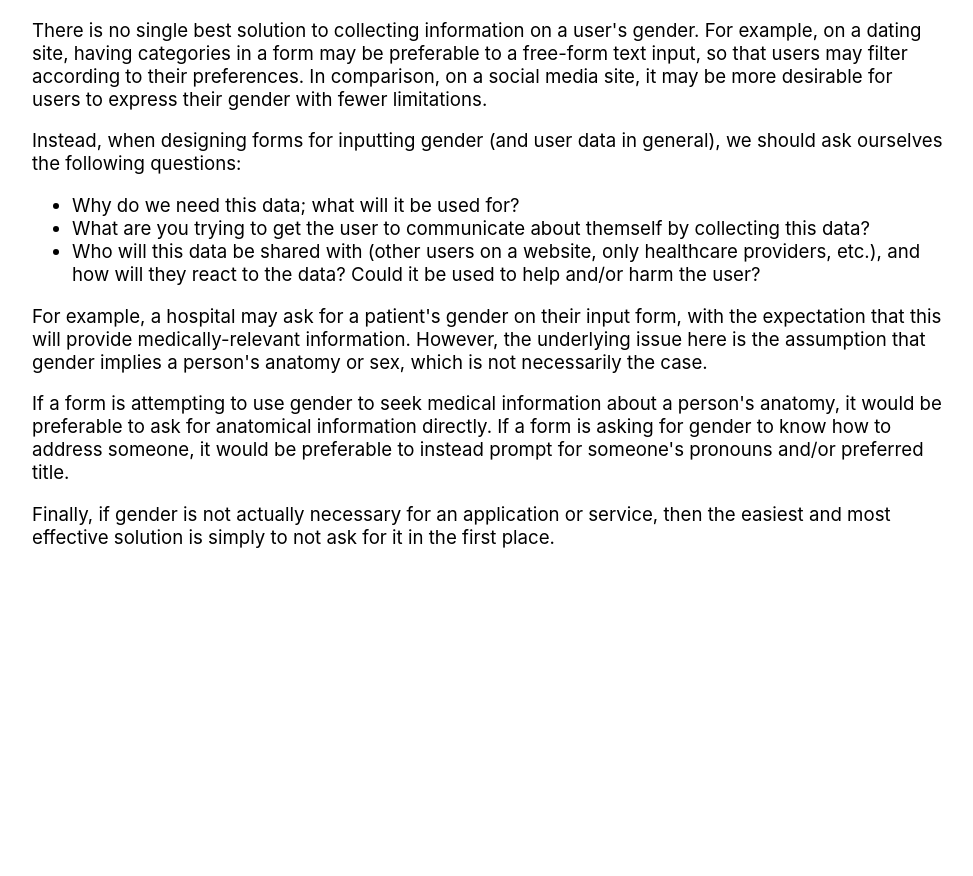
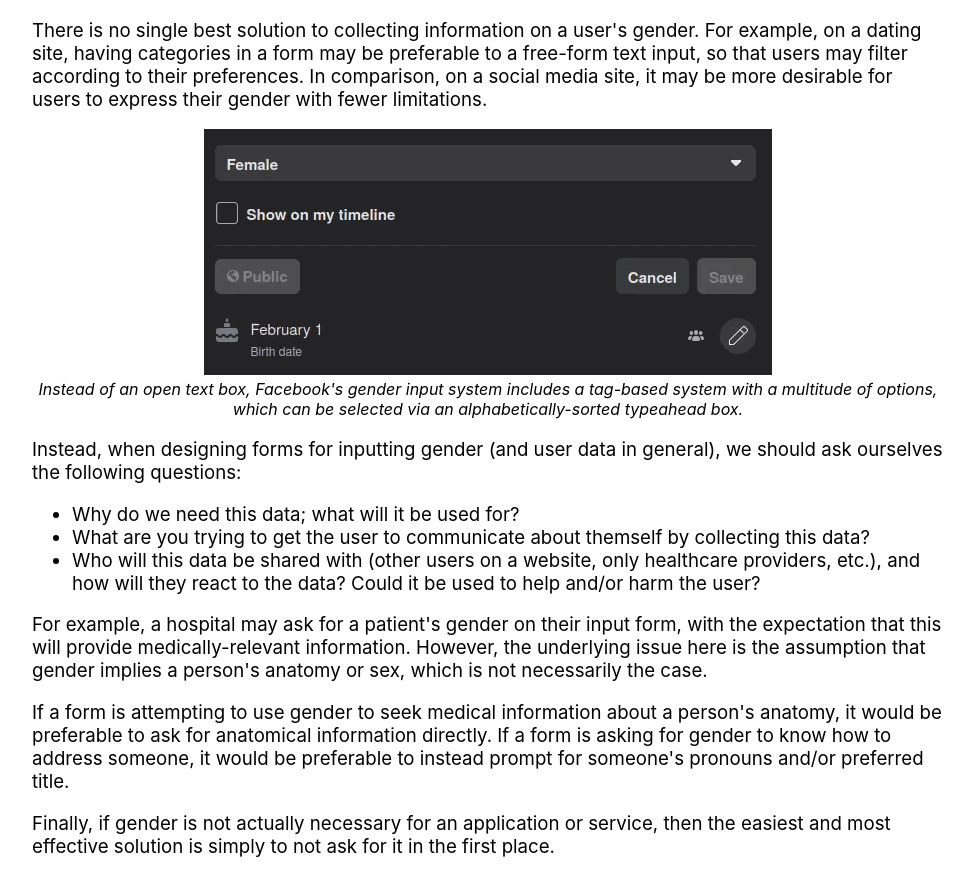
Before and after one commit to kanwren/identity-forms, a React (Create React App) app: page /genders in a window 1280 px wide. Shown: the part 4420-5296 px from the top of the page, without its empty margins (152-1125 px from the left). Before the commit the page ends 4988 px from the top, so only its background shows below. Built offline with nearby package versions, Linux system fonts and the light colour scheme.

Commit message:
Record and add gif of facebook's gender input system

```diff
--- a/src/Genders.tsx
+++ b/src/Genders.tsx
@@ -549,6 +549,15 @@ export default function Genders() {
 
             <p className="page-text">There is no single best solution to collecting information on a user's gender. For example, on a dating site, having categories in a form may be preferable to a free-form text input, so that users may filter according to their preferences. In comparison, on a social media site, it may be more desirable for users to express their gender with fewer limitations.</p>
 
+            <p className="page-text"></p>
+
+            <div style={{ margin: "auto", justifyContent: "center", alignItems: "center" }}>
+                <figure style={{ margin: "auto", textAlign: "center" }}>
+                    <img src={`${process.env.PUBLIC_URL}/fb.gif`} alt="A demonstration of changing your gender with Facebook. The cursor selects a dropdown with options 'Female', 'Male', or 'Custom', selects 'Custom', and enters 'Gender Fluid' in a typeahead dialogue." />
+                    <figcaption><i>Instead of an open text box, Facebook's gender input system includes a tag-based system with a multitude of options, which can be selected via an alphabetically-sorted typeahead box.</i></figcaption>
+                </figure>
+            </div>
+
             <p className="page-text">Instead, when designing forms for inputting gender (and user data in general), we should ask ourselves the following questions:</p>
 
             <ul className="page-text">
```
Also changed, not shown: public/fb.gif (added).
